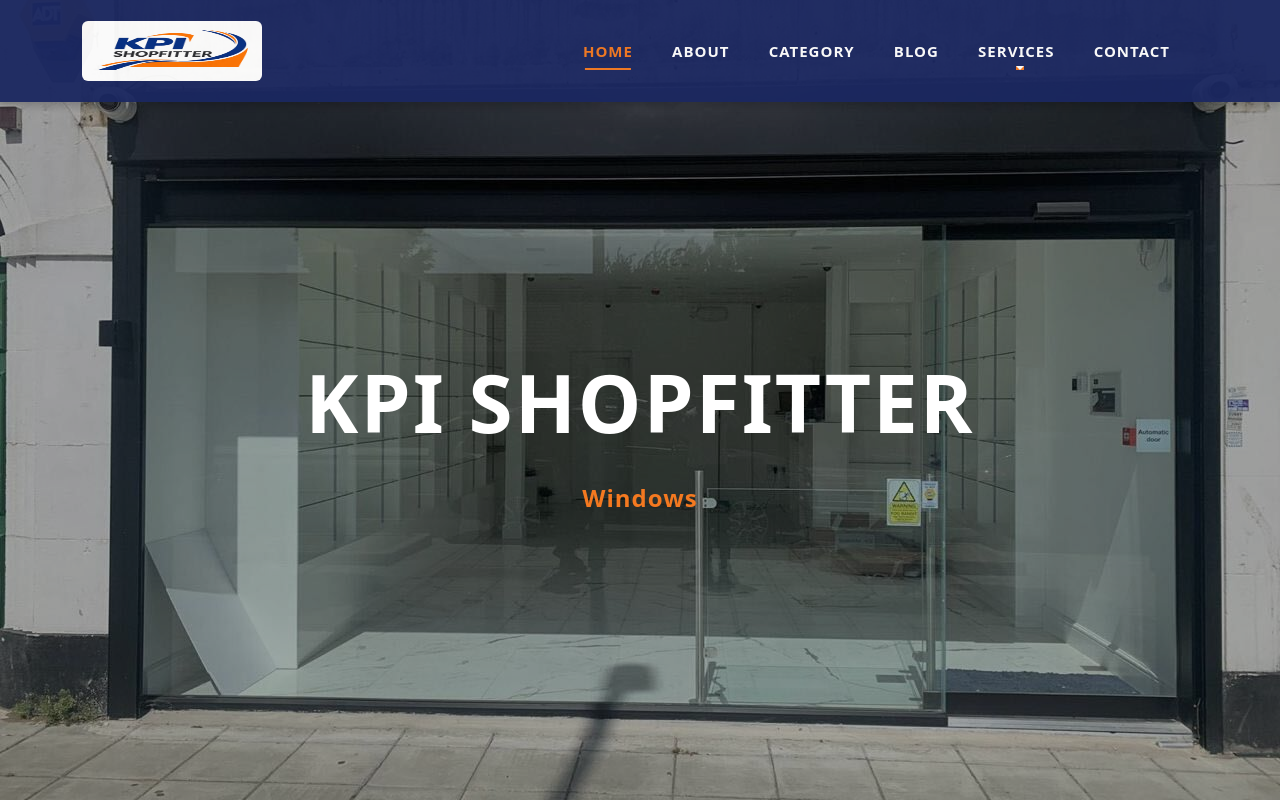
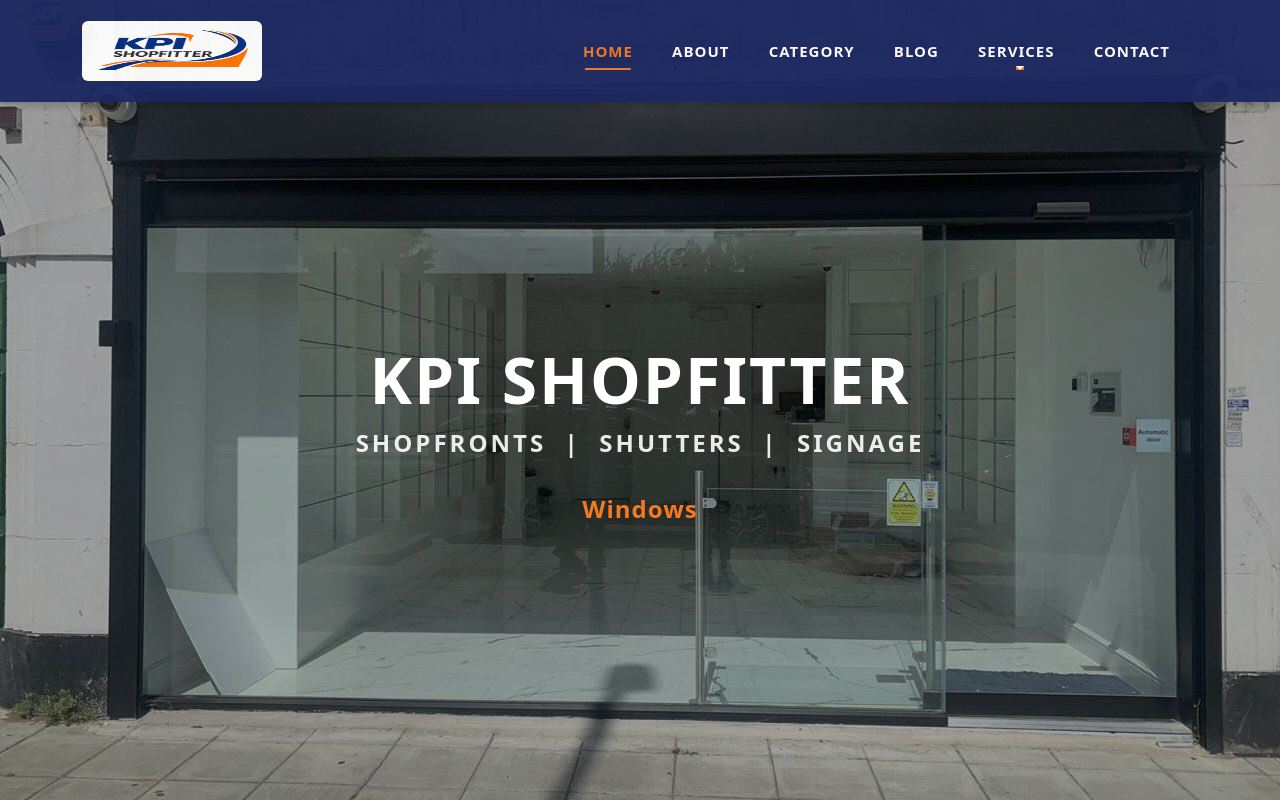
Before and after one commit to deep-deepak/kpi_shopfitter, a Next.js app: page / in a window 1280 px wide. Shown: the top 802 px of the page. Built offline with nearby package versions, Linux system fonts and the light colour scheme.

Commit message:
Update hero section heading with Shopfronts, Shutters & Signage subtitle
Co-Authored-By: Claude Sonnet 4.6 <noreply@anthropic.com>

```diff
--- a/src/landingpage/HeroSection.jsx
+++ b/src/landingpage/HeroSection.jsx
@@ -71,14 +71,26 @@ const HeroSection = () => {
                 className="h-100 d-flex flex-column justify-content-center align-items-center text-white text-center position-relative"
             >
                 <h1
-                    className="display-1 fw-bold mb-4"
+                    className="display-1 fw-bold mb-2"
                     style={{
-                        fontSize: 'clamp(2.5rem, 8vw, 5rem)',
-                        letterSpacing: '2px'
+                        fontSize: 'clamp(2rem, 6vw, 4rem)',
+                        letterSpacing: '2px',
+                        lineHeight: 1.15,
                     }}
                 >
                     KPI SHOPFITTER
                 </h1>
+                <p
+                    className="fw-semibold mb-4 text-white"
+                    style={{
+                        fontSize: 'clamp(1rem, 2.5vw, 1.5rem)',
+                        letterSpacing: '3px',
+                        textTransform: 'uppercase',
+                        opacity: 0.9,
+                    }}
+                >
+                    Shopfronts &nbsp;|&nbsp; Shutters &nbsp;|&nbsp; Signage
+                </p>
                 <div
                     className="fs-4 position-relative"
                     style={{
```
